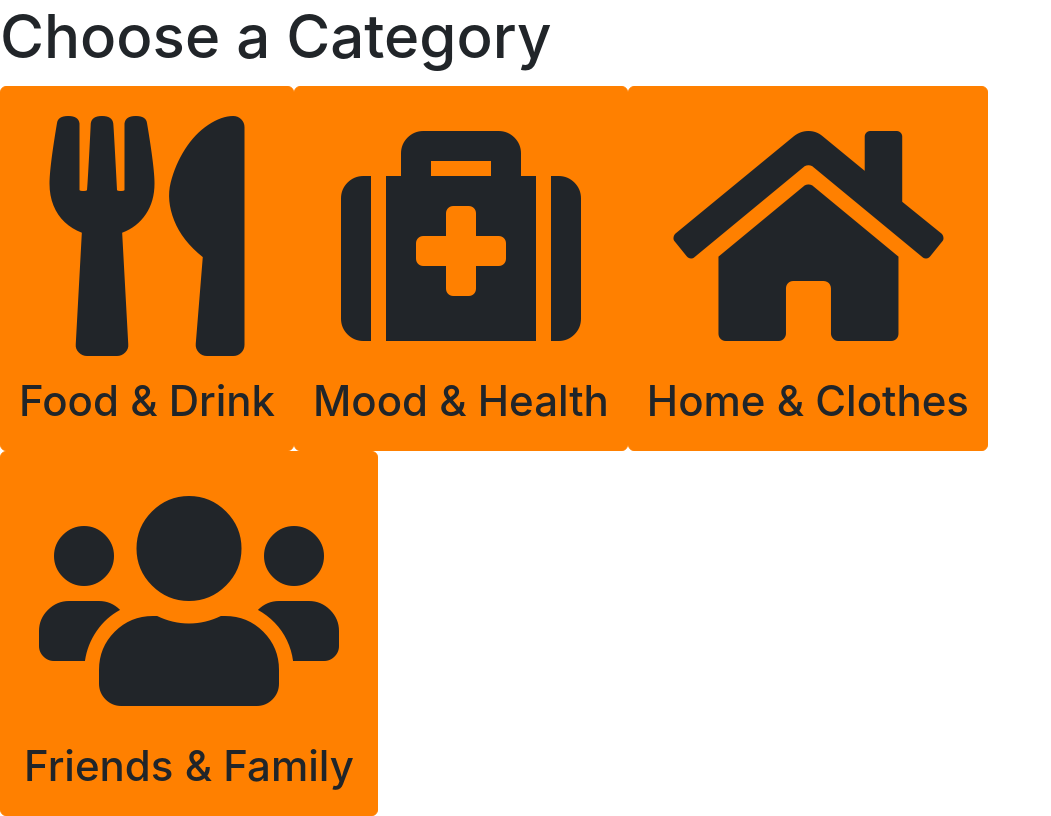
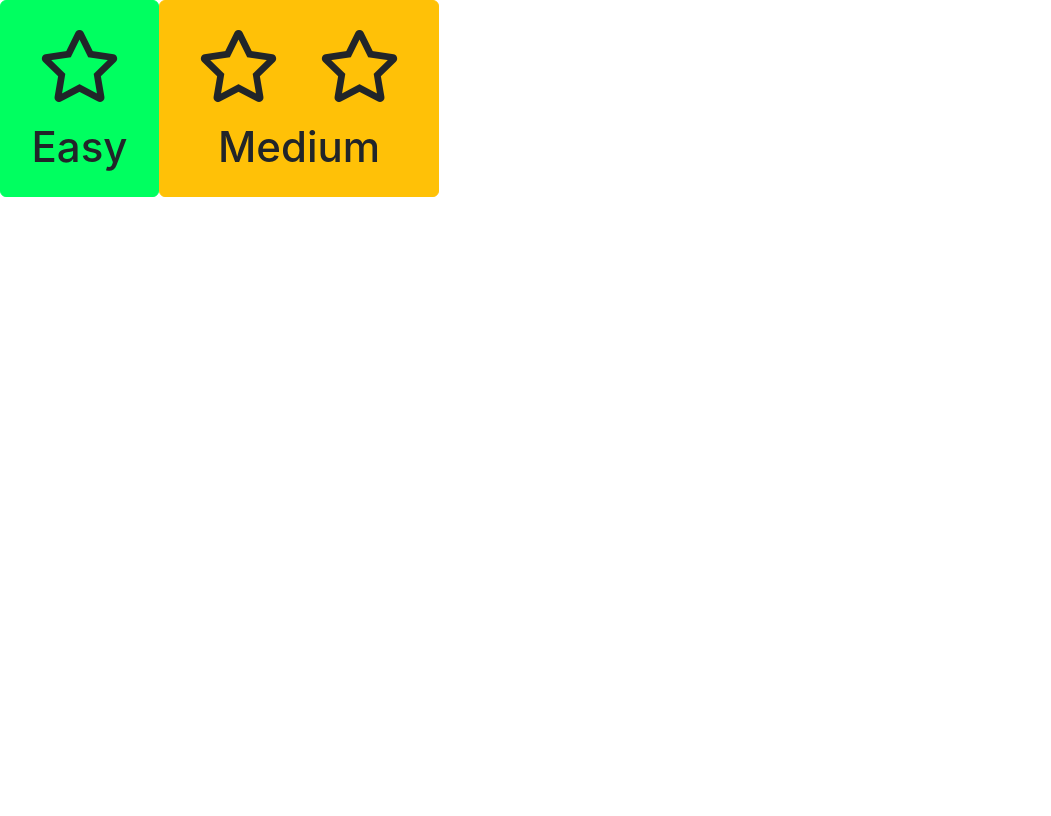
Before and after one commit to CurtainUp/speech-dewey, a React (Create React App) app: page /quiz-select in a window 1280 px wide. Shown: the whole page, without its empty margins (0-1051 px from the left). Built offline with nearby package versions, Linux system fonts and the light colour scheme.

Commit message:
Lifted difficulty state to App.js and passed down functions to QuizDifficulty.js to set state difficulty based on user selection

```diff
--- a/src/components/App.js
+++ b/src/components/App.js
@@ -8,13 +8,19 @@ import Quiz from './quiz/Quiz'
 import CardDash from './create/CardDash';
 import Create from './create/Create';
 import YourCards from './create/YourCards';
+import QuizDifficulty from './quiz/QuizDifficulty'
 
 class App extends Component {
   state = {
     foodcategory: 1,
     moodcategory: 2,
     homecategory: 3,
-    peoplecategory: 4
+    peoplecategory: 4,
+    difficulty: ""
+  }
+
+  handleDifficultyChange = (level) => {
+    return this.setState({ difficulty: level })
   }
 
   isAuthenticated = () => sessionStorage.getItem("id") !== null
@@ -38,27 +44,29 @@ class App extends Component {
         }} />
 
         <Route exact path="/quiz-select" render={props => {
-          return <QuizSelect />
+          return <QuizDifficulty
+            onDifficultyChange={this.handleDifficultyChange}
+            difficulty={this.state.difficulty} />
         }} />
 
-        <Route exact path="/quiz" render={props => {
+        {/* <Route exact path="/quiz" render={props => {
           return <Quiz />
-        }} />
+        }} /> */}
 
         <Route exact path="/food-quiz" render={props => {
-          return <Quiz category={this.state.foodcategory} />
+          return <Quiz category={this.state.foodcategory} difficulty={this.state.difficulty} />
         }} />
 
         <Route exact path="/mood-quiz" render={props => {
-          return <Quiz category={this.state.moodcategory} />
+          return <Quiz category={this.state.moodcategory} difficulty={this.state.difficulty} />
         }} />
 
         <Route exact path="/home-quiz" render={props => {
-          return <Quiz category={this.state.homecategory} />
+          return <Quiz category={this.state.homecategory} difficulty={this.state.difficulty} />
         }} />
 
         <Route exact path="/people-quiz" render={props => {
-          return <Quiz category={this.state.peoplecategory} />
+          return <Quiz category={this.state.peoplecategory} difficulty={this.state.difficulty} />
         }} />
 
         <Route exact path="/stats" render={props => {
--- /dev/null
+++ b/src/components/quiz/QuizDifficulty.js
@@ -0,0 +1,26 @@
+import React, { Component } from 'react'
+import { Button, Row } from 'reactstrap'
+import { Link } from 'react-router-dom'
+import QuizSelect from './QuizSelect'
+
+export default class QuizDifficulty extends Component {
+
+  setDifficulty = (e) => {
+    let clicked = e.target
+      return this.props.onDifficultyChange(clicked.id)
+  }
+
+  render() {
+
+    if (this.props.difficulty !== "") {
+      return <QuizSelect />
+    }
+    else {
+      return (
+        <Row>
+          <Button color="success" id="easy" onClick={(e) => { this.setDifficulty(e) }}><i className="far fa-star form-icon"></i><h3>Easy</h3></Button>
+          <Button color="warning" id="medium" onClick={(e) => { this.setDifficulty(e) }}><i className="far fa-star form-icon"></i><i className="far fa-star form-icon"></i><h3>Medium</h3></Button>
+        </Row>)
+    }
+  }
+}
--- a/src/components/quiz/QuizSelect.js
+++ b/src/components/quiz/QuizSelect.js
@@ -5,7 +5,6 @@ import { Link } from 'react-router-dom'
 export default class QuizSelect extends Component {
   state = {
     clicked: false,
-    category: ""
   }
 
   show = () => {
@@ -14,14 +13,16 @@ export default class QuizSelect extends Component {
     })
   }
 
-  quizCategory = () => {
-    this.setState()
-  }
-
   render() {
 
     return (
       <div>
+        <div>
+        </div>
+        <div>
+          <Button color="success"><i className="far fa-star form-icon"></i><h3>Easy</h3></Button>
+          <Button color="warning"><i className="far fa-star form-icon"></i><i className="far fa-star form-icon"></i><h3>Medium</h3></Button>
+        </div>
         <div>
           <h1>Choose a Category</h1>
         </div>
```
